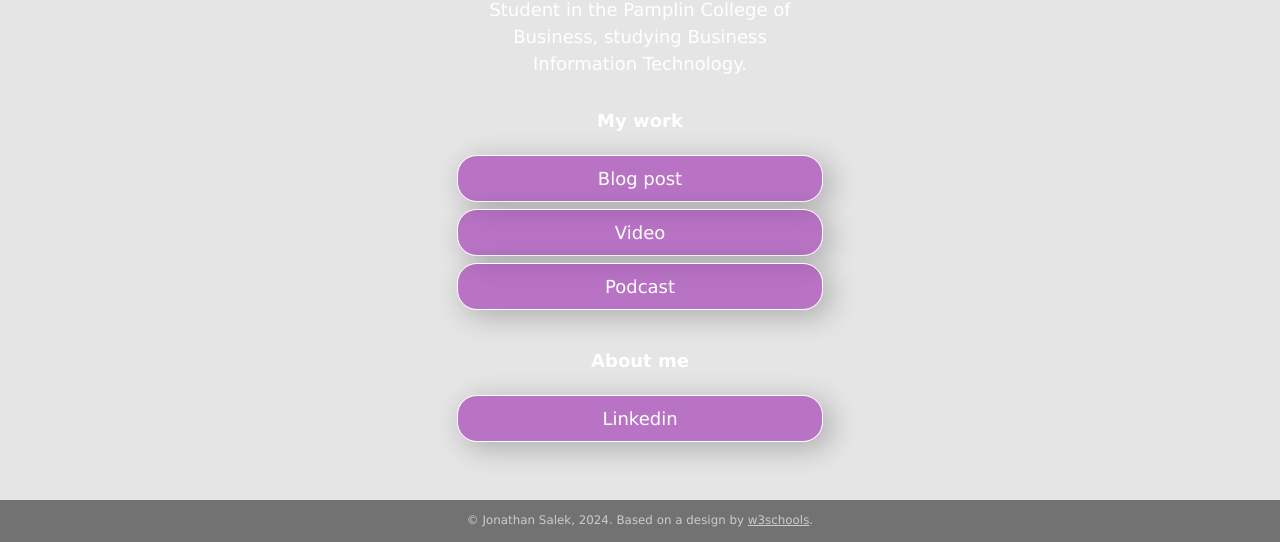
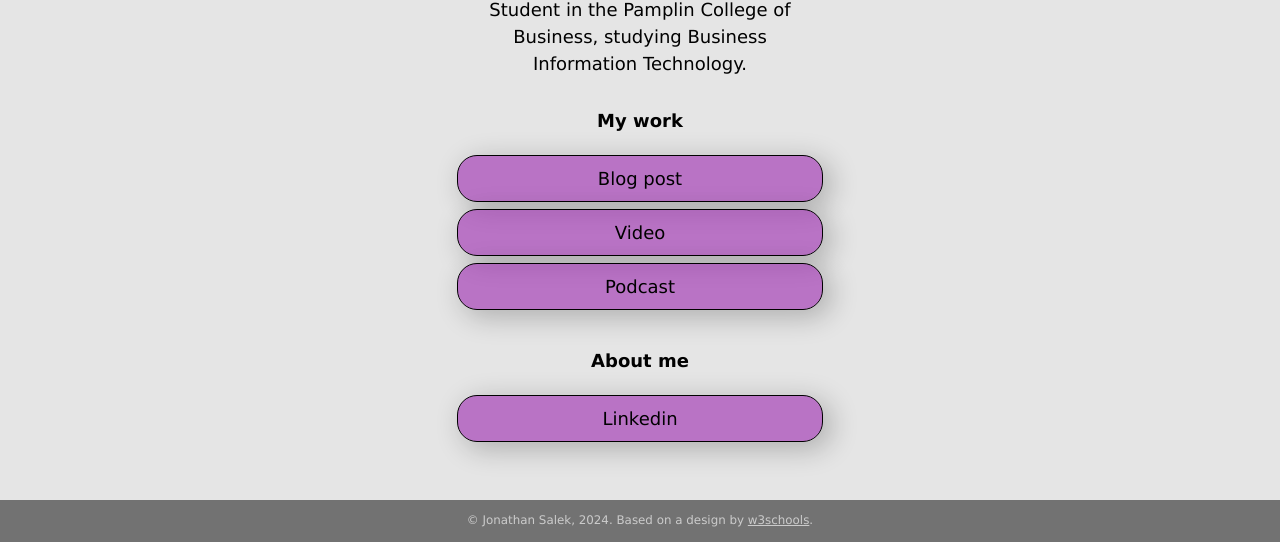
Before and after one commit to jonsalek/jonsalek.github.io, a plain HTML site: page index.html in a window 1280 px wide. Shown: the part 258-800 px from the top of the page. Drawn offline with Linux system fonts and the light colour scheme.

Commit message:
more color

```diff
--- a/css/style.css
+++ b/css/style.css
@@ -1,6 +1,6 @@
 :root {
-    --primaryText: #fff;
-    --secondaryText: #ff015e;
+    --primaryText: #010101;
+    --secondaryText: #CC5500;
     --primary: rgba(156, 39, 176, .60);
     --secondary: rgba(255, 1, 94, .20);
     --buttonHover: rgba(204, 85, 0, .40);
```
